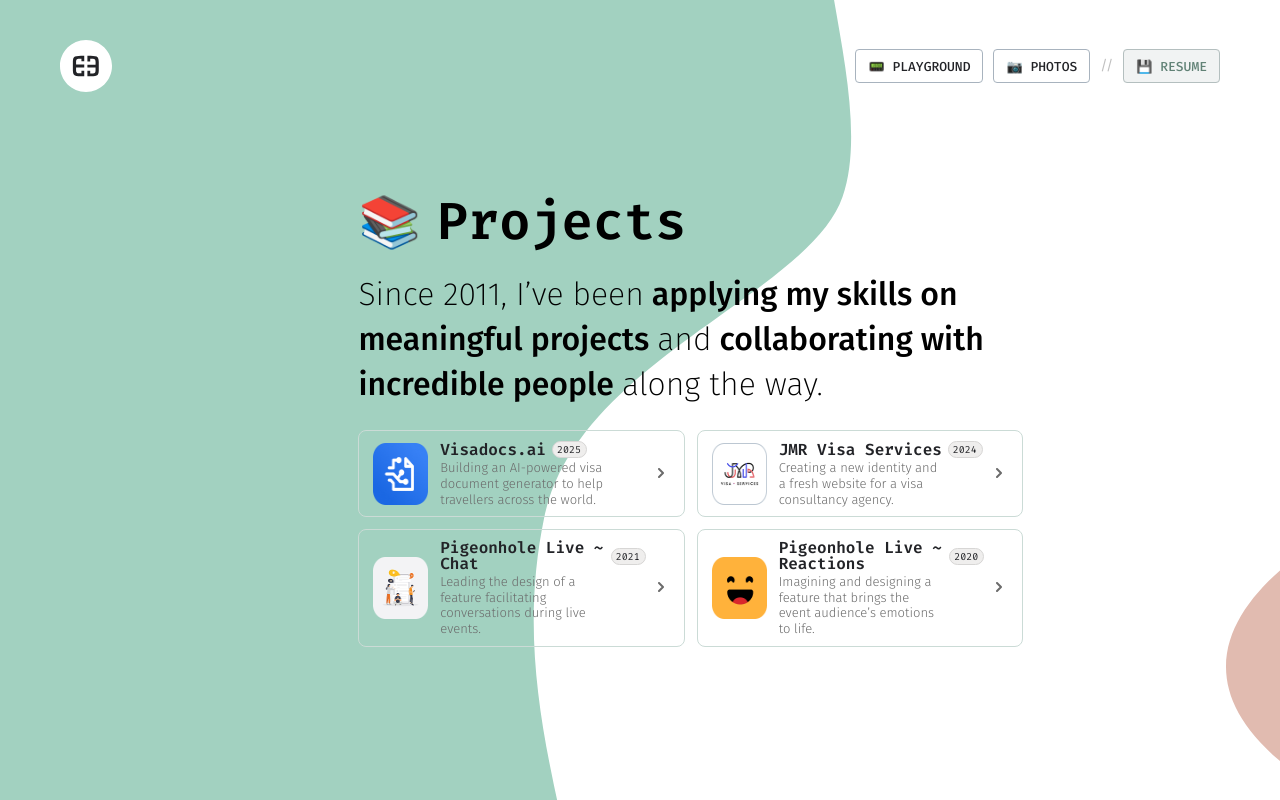
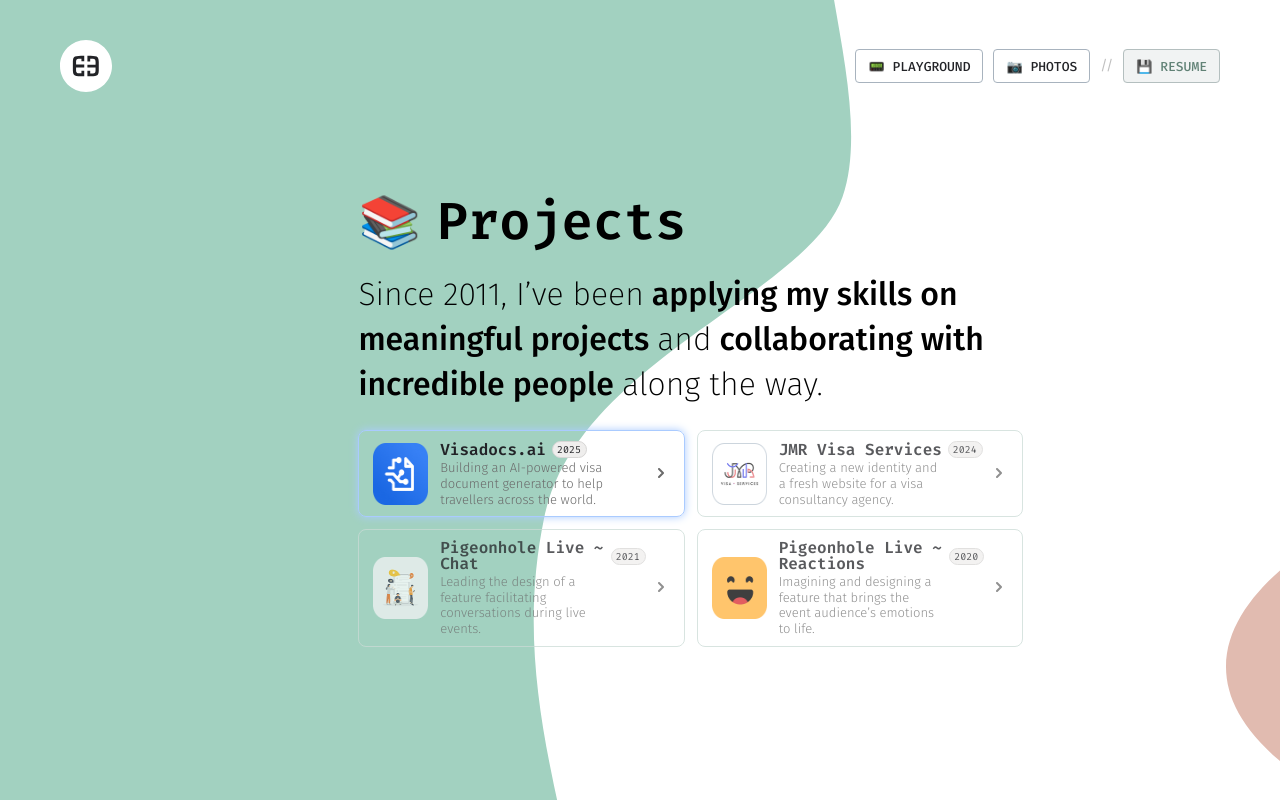
Before and after one commit to EricBARBEAU/errric.me, a React (Vite) app in the folder my-app/: page /projects in a window 1280 px wide. Built offline with nearby package versions, Linux system fonts and the light colour scheme.

Commit message:
small update

```diff
--- a/my-app/src/css/elements/shared_elements.scss
+++ b/my-app/src/css/elements/shared_elements.scss
@@ -17,10 +17,15 @@
 		cursor: pointer;
 		scale: 1;
 		transition: all 0.1s ease-in-out;
+		opacity: 1;
 
 		&:hover {
 			background-color: rgba(0,0,0,0.02);
 			scale: 0.98;
+		}
+
+		&:not(.is-active) {
+			opacity: 0.75;
 		}
 
 		// Visual
--- a/my-app/src/css/views/projects.scss
+++ b/my-app/src/css/views/projects.scss
@@ -90,6 +90,11 @@
 				.project {
 					// 01
 					&-01 {
+
+						&.is-active {
+							box-shadow: 0px 0px 8px core.$clr-visadocs--02;
+							border-color: core.$clr-visadocs--02;
+						}
 						.project_visual {
 							background: url('/img/Projects/visadocs/visadocs_icon--medium.png') no-repeat;
 							background-size: 100% 100%;
@@ -97,6 +102,11 @@
 					}
 					// 02
 					&-02 {
+
+						&.is-active {
+							box-shadow: 0px 0px 8px core.$clr-jmr--02;
+							border-color: core.$clr-jmr--02;
+						}
 						.project_visual {
 							background: url('/img/Projects/jmr-visas/jmr_icon--medium.png') no-repeat;
 							background-size: 100% 100%;
@@ -104,6 +114,11 @@
 					}
 					// 03
 					&-03 {
+
+						&.is-active {
+							box-shadow: 0px 0px 8px core.$clr-phl-chat--02;
+							border-color: core.$clr-phl-chat--02;
+						}
 						.project_visual {
 							background: url('/img/Projects/phl-chat/phl-chat_icon--medium.png') no-repeat;
 							background-size: 100% 100%;
@@ -111,6 +126,11 @@
 					}
 					// 04
 					&-04 {
+
+						&.is-active {
+							box-shadow: 0px 0px 8px core.$clr-phl-react--02;
+							border-color: core.$clr-phl-react--02;
+						}
 						.project_visual {
 							background: url('/img/Projects/phl-reactions/phl-reactions_icon--medium.png') no-repeat;
 							background-size: 100% 100%;
```
